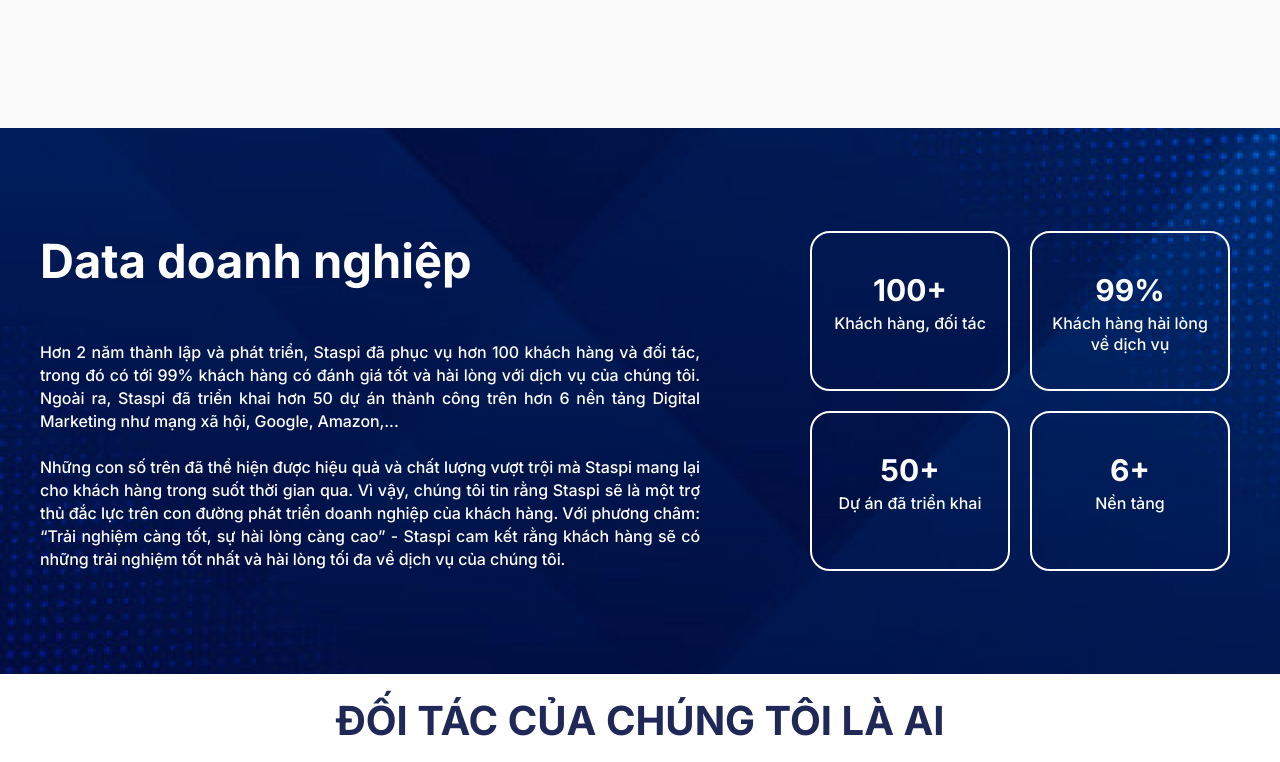
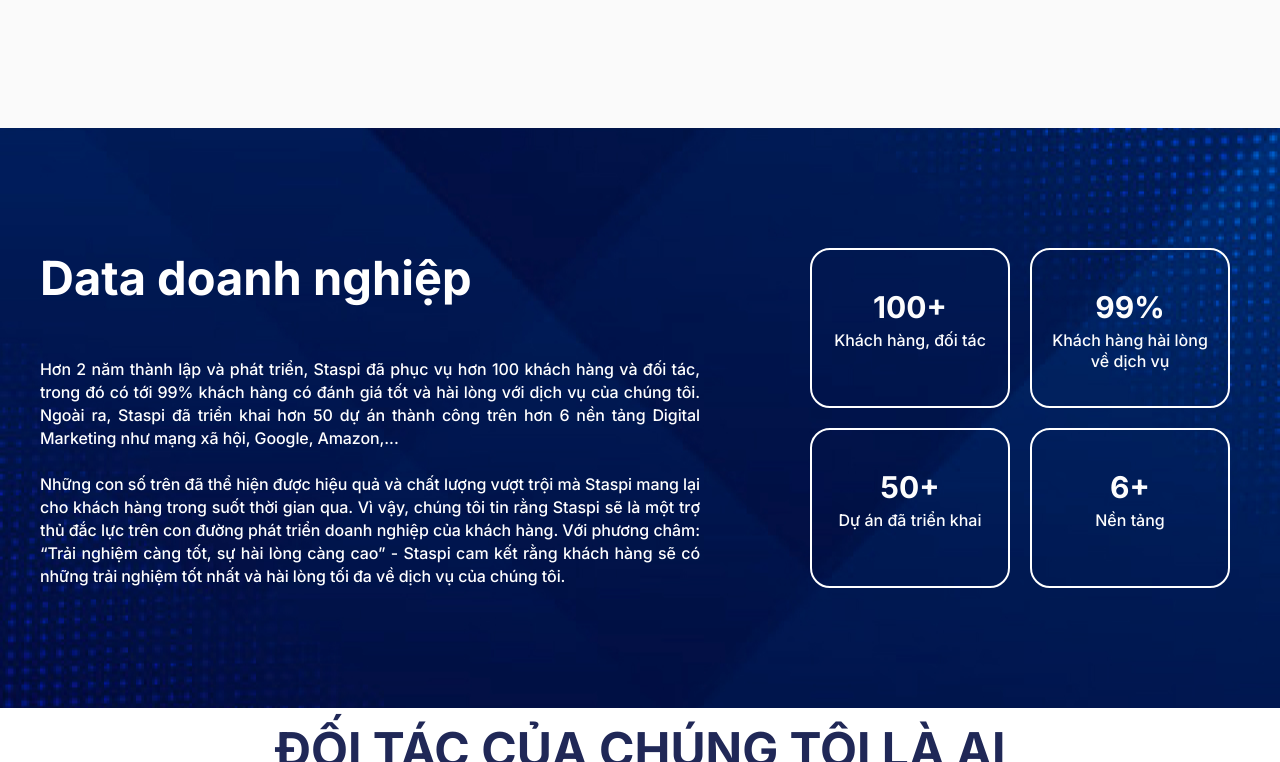
Before and after one commit to thanhducsmarth/staspi_FE, a plain HTML site: page index.html in a window 1280 px wide. Shown: the part 3370-4132 px from the top of the page. Drawn offline with Linux system fonts and the light colour scheme.

Commit message:
push for sure

```diff
--- a/sass/_home5.scss
+++ b/sass/_home5.scss
@@ -1,12 +1,13 @@
 .home5 {
     width: 100%;
-    height: 100vh;
+    height: auto;
     display: flex;
     align-items: center;
     position: relative;
 }
 
 .home5 .all-home5 {
+    padding: 100px 0;
     display: flex;
     flex-wrap: wrap;
     align-items: center;
--- a/sass/_responsive.scss
+++ b/sass/_responsive.scss
@@ -198,15 +198,15 @@
         line-height: 130px;
     }
 
-    .home6 .flex-item .top-item {
-        width: 400px;
-        height: 370px;
-    }
-
-    .home6 .flex-item .bottom-item {
-        width: 400px;
-        height: 150px;
-    }
+    // .home6 .flex-item .top-item {
+    //     width: 400px;
+    //     height: 370px;
+    // }
+
+    // .home6 .flex-item .bottom-item {
+    //     width: 400px;
+    //     height: 150px;
+    // }
 
     .home6 .flex-item .bottom-item {
         padding-top: 30px;
@@ -1157,7 +1157,7 @@ padding-right: calc((100% - 940px) / 2);
         padding-right: calc(calc(100% - 940px)/2);
     }
     .home6 .flex-item .top-item{
-        width: 200px;
+        width: 215px;
         height: 190px;
     }
     .home6 .all-home6 .top-content {
@@ -1172,18 +1172,15 @@ padding-right: calc((100% - 940px) / 2);
         padding-right: calc(calc(100% - 940px)/2);
     }
 
-    .home6 .flex-item .top-item {
-        width: 186px;
-        height: 180px;
-    }
+    // .home6 .flex-item .top-item {
+    //     width: 186px;
+    //     height: 180px;
+    // }
 
     .home6 .flex-item .bottom-item {
-        width: 186px;
+        width: 215px;
         height: 80px;
-        border-bottom-left-radius: 10px;
-        border-bottom-right-radius: 10px;
-        background: $white-contact;
-        cursor: pointer;
+
     }
 
     .flexbox-home6 .bottom-item h5{
--- a/sass/_variables.scss
+++ b/sass/_variables.scss
@@ -64,28 +64,81 @@ $blue_bg:#1E57EA;
 
 //font-text
 $font-text: 'Inter', sans-serif;
-//font-for pc and laptop
-$font-size-text-title: 56px;
-$font-size-text-h1: 48px;
-$font-size-text-h2:40px;
-$font-size-text-h3:32px;
-$font-size-text-h4:24px;
-$font-size-text-h5:20px;
-$font-size-text-h6:18px;
+//font-for pc
+$font-size-text-title: 58px;
+$font-size-text-h1: 56px;
+$font-size-text-h2:48px;
+$font-size-text-h3:40px;
+$font-size-text-h4:32px;
+$font-size-text-h5:24px;
+$font-size-text-h6:20px;
 
 $font-size-text-l:20px;
 $font-size-text-m:18px;
 $font-size-text-n:16px;
 $font-size-text-nr:14px;
+
 //line-height-text
-$line-height-text-tittle: 61.6px;
-$line-height-text-h1: 52.8px;
-$line-height-text-h2:44px;
-$line-height-text-h3:35.2px;
-$line-height-text-h4:26.4px;
-$line-height-text-h5:22px;
-$line-height-text-h6:19.5px;
+$line-height-text-tittle: 63.6px;
+$line-height-text-h1: 61.6px;
+$line-height-text-h2:52.8px;
+$line-height-text-h3:44px;
+$line-height-text-h4:35.2px;
+$line-height-text-h5:26.4px;
+$line-height-text-h6:22px;
 $line-height-text-l:34px;
+$line-height-text-m:160%;
+$line-height-text-n: 156%;
+$line-height-text-nr:155%;
+
+//font-for laptop
+$lt-font-size-text-title: 50px;
+$lt-font-size-text-h1: 46px;
+$lt-font-size-text-h2: 40px;
+$lt-font-size-text-h3: 30px;
+$lt-font-size-text-h4: 22px;
+$lt-font-size-text-h5: 18px;
+$lt-font-size-text-h6: 16px;
+
+$lt-font-size-text-l:18px;
+$lt-font-size-text-m:16px;
+$lt-font-size-text-n:14px;
+$lt-font-size-text-nr:12px;
+
+//line-height-text
+$lt-line-height-text-tittle: 55px;
+$lt-line-height-text-h1: 50.2px;
+$lt-line-height-text-h2:44px;
+$lt-line-height-text-h3:34px;
+$lt-line-height-text-h4:24.2px;
+$lt-line-height-text-h5:20px;
+$lt-line-height-text-h6:17px;
+$lt-line-height-text-l:19.1px;
+$lt-line-height-text-m:160%;
+$lt-lt-line-height-text-n: 156%;
+$lt-line-height-text-nr:155%;
+
+
+//font for mobile
+$mb-font-size-text-title: 36px;
+$mb-font-size-text-h1: 33px;
+$mb-font-size-text-h2:30px;
+$mb-font-size-text-h3:25px;
+$mb-font-size-text-h4:20px;
+
+$mb-font-size-text-l:18px;
+$mb-font-size-text-m:16px;
+$mb-font-size-text-n:14px;
+$mb-font-size-text-nr:12px;
+
+//line-height-text
+$line-height-text-tittle: 40.5px;
+$line-height-text-h1: 36.2px;
+$line-height-text-h2:34.1px;
+$line-height-text-h3:30.4px;
+$line-height-text-h4:23.2px;
+
+$line-height-text-l:21.6px;
 $line-height-text-m:160%;
 $line-height-text-n: 156%;
 $line-height-text-nr:155%;
@@ -96,5 +149,3 @@ $space-margin-top-bottom-l: 25px;
 $space-margin-top-bottom-m: 20px;
 $space-margin-top-bottom-n: 14px;
 $space-margin-top-bottom-nr: 10px;
-
-//font for mobile
```
Also changed, not shown: css/app.css, 1 other file.
